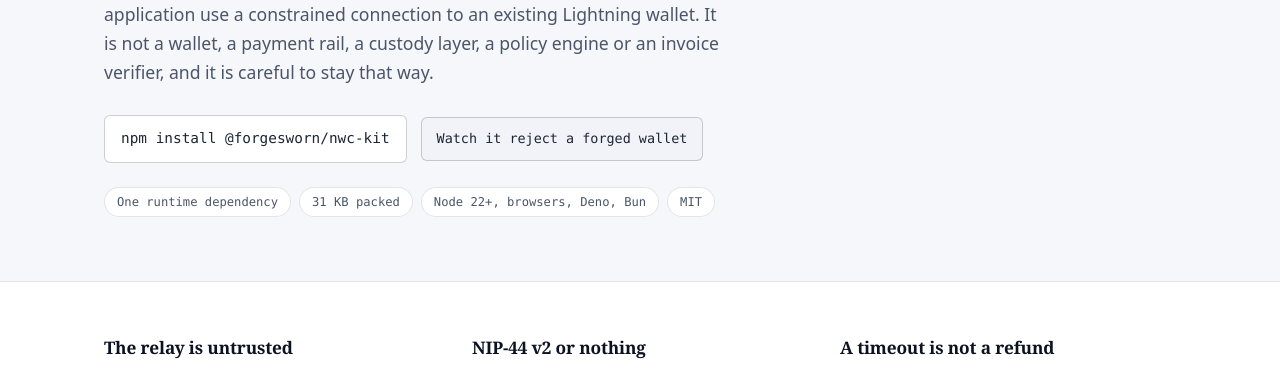
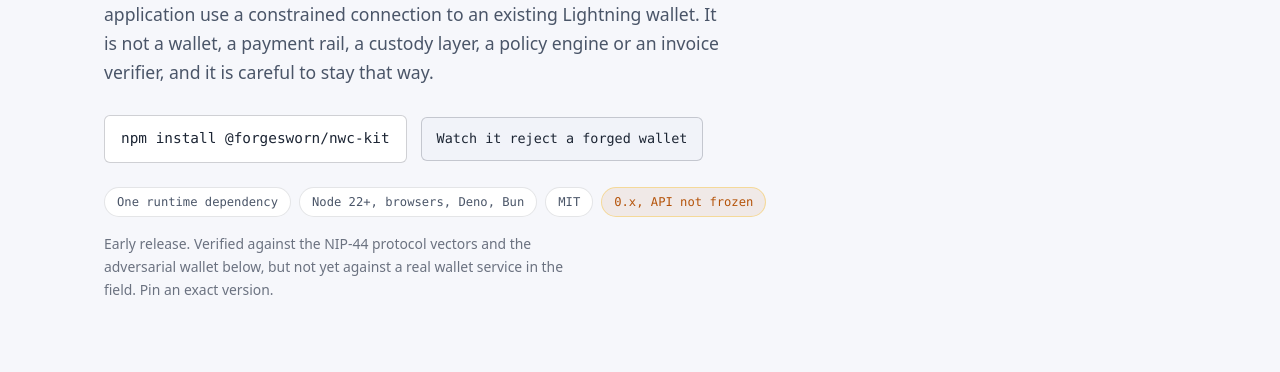
Before and after one commit to forgesworn/nwc-kit, a website: page docs/index.html in a window 1280 px wide. Shown: the part 353-725 px from the top of the page. Drawn offline with Linux system fonts and the light colour scheme.

Commit message:
chore: release as 0.1.0 rather than 1.0.0
1.0.0 asserts a stable API. This client has been verified against the
NIP-44 vectors and an adversarial fake wallet, but it has never exchanged
an event with a real wallet service. The two interop bugs found before
release were found by reading Alby Hub's source, not by running against
it, which is evidence that the interop surface is untested rather than
evidence that it is clean. A third divergence would force 2.0.0 within
days of 1.0.0, and npm never lets a version number be reused.

NIP-47 is a draft and extension 05 is explicitly a draft. A 0.x line
matches the maturity of what sits underneath.

The bootstrap workflow now reads the name and version from package.json
instead of hard-coding them, so its one-shot guard cannot drift out of
step with the package again.

```diff
--- a/docs/index.html
+++ b/docs/index.html
@@ -52,10 +52,15 @@
     </div>
     <ul class="badges">
       <li>One runtime dependency</li>
-      <li>31 KB packed</li>
       <li>Node 22+, browsers, Deno, Bun</li>
       <li>MIT</li>
+      <li class="badge-warn">0.x, API not frozen</li>
     </ul>
+    <p class="maturity">
+      Early release. Verified against the NIP-44 protocol vectors and the
+      adversarial wallet below, but not yet against a real wallet service in the
+      field. Pin an exact version.
+    </p>
   </div>
 </section>
 
--- a/docs/styles.css
+++ b/docs/styles.css
@@ -225,6 +225,18 @@
   border: 1px solid var(--border);
   border-radius: 100px;
   padding: 4px 12px;
+}
+.badges .badge-warn {
+  color: var(--warn);
+  border-color: rgba(251, 191, 36, 0.4);
+  background: var(--warn-bg);
+}
+
+.maturity {
+  margin-top: 16px;
+  font-size: 0.87rem;
+  color: var(--text-muted);
+  max-width: 62ch;
 }
 
 /* ── buttons ──────────────────────────────────────────────── */
--- a/llms.txt
+++ b/llms.txt
@@ -5,6 +5,8 @@
 Live demo and documentation: https://nwc-kit.forgesworn.dev
 GitHub: https://github.com/forgesworn/nwc-kit
 npm: https://www.npmjs.com/package/@forgesworn/nwc-kit
+
+**Early 0.x release.** Verified against the NIP-44 protocol vectors and an adversarial fake wallet, but not yet against a real wallet service in the field. The API may move within 0.x; pin an exact version.
 
 ESM-only. Node 22+, browsers, Deno and Bun. No `node:` imports. One runtime dependency: `nostr-tools`. Two subpath exports: `@forgesworn/nwc-kit` (main), `@forgesworn/nwc-kit/extensions/05` (transaction history).
 
--- a/package.json
+++ b/package.json
@@ -1,6 +1,6 @@
 {
   "name": "@forgesworn/nwc-kit",
-  "version": "1.0.0",
+  "version": "0.1.0",
   "description": "Small, security-focused Nostr Wallet Connect client for TypeScript",
   "author": "ForgeSworn",
   "license": "MIT",
--- a/site/styles.css
+++ b/site/styles.css
@@ -225,6 +225,18 @@
   border: 1px solid var(--border);
   border-radius: 100px;
   padding: 4px 12px;
+}
+.badges .badge-warn {
+  color: var(--warn);
+  border-color: rgba(251, 191, 36, 0.4);
+  background: var(--warn-bg);
+}
+
+.maturity {
+  margin-top: 16px;
+  font-size: 0.87rem;
+  color: var(--text-muted);
+  max-width: 62ch;
 }
 
 /* ── buttons ──────────────────────────────────────────────── */
```
Also changed, not shown: RELEASING.md (+5 -2 lines), site/index.html (+6 -1 lines), .github/workflows/bootstrap-release.yml, CHANGELOG.md, README.md, 1 other file.
